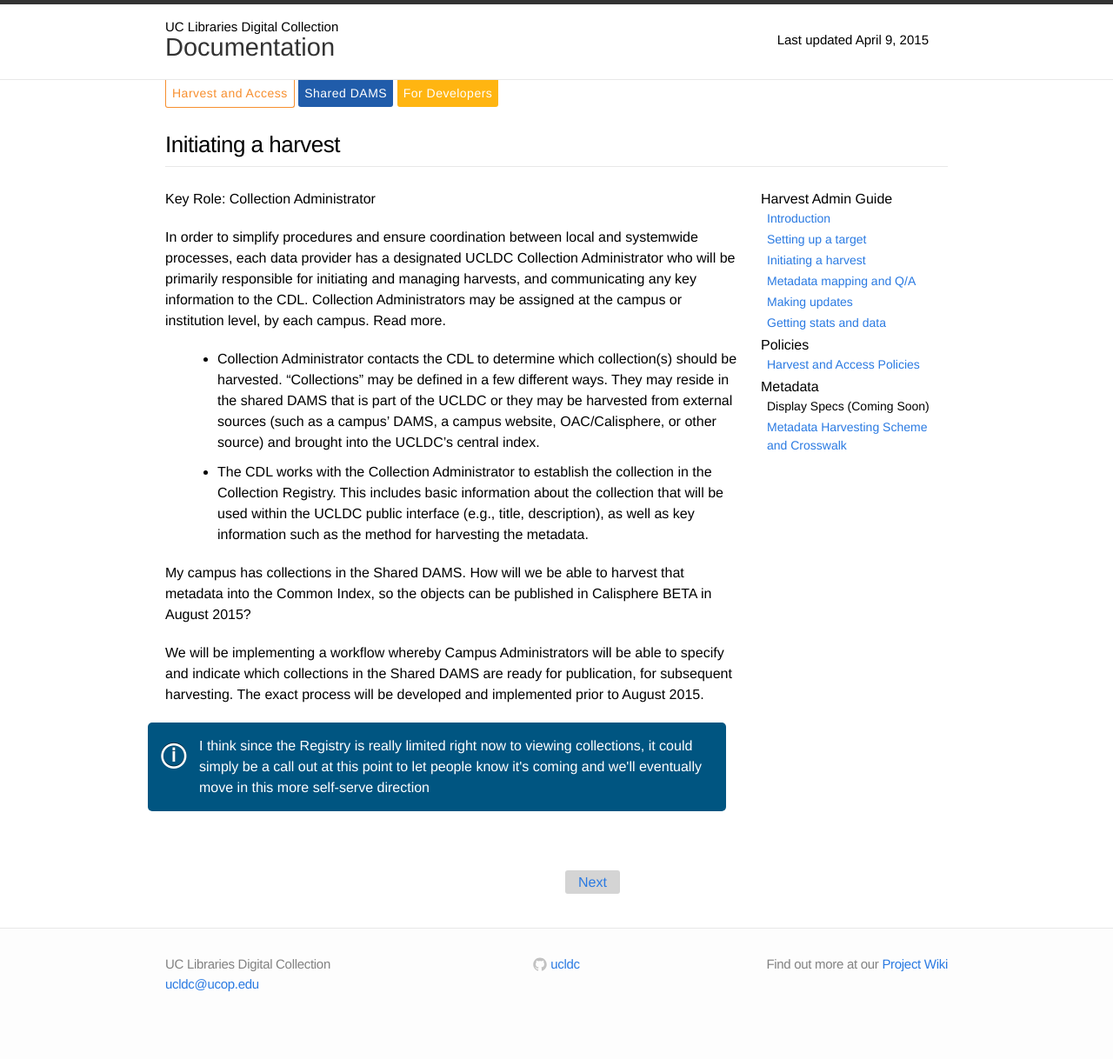
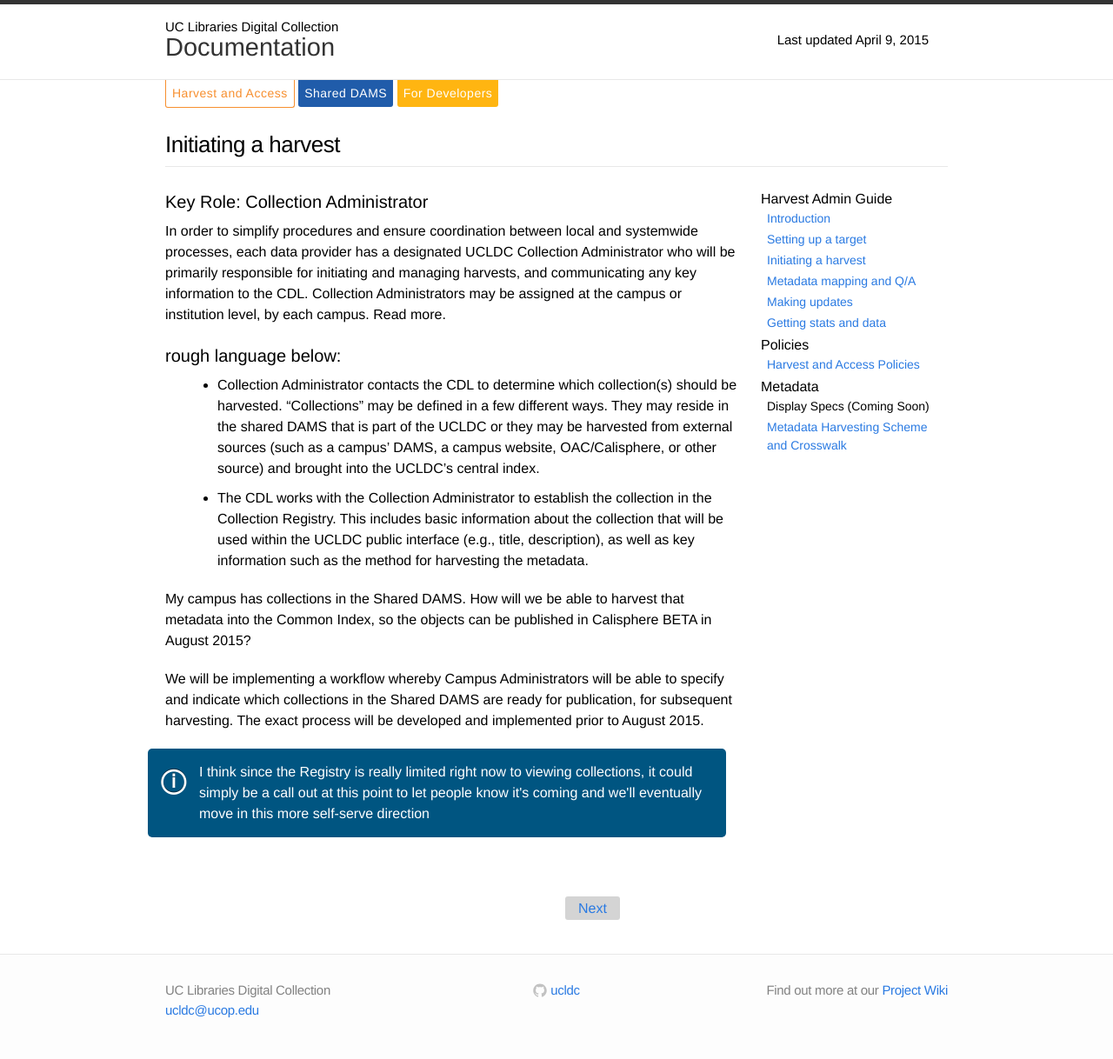
Before and after one commit to ucldc/ucldc-docs, a Jekyll site: the page built from docs/registry/start-harvest.md, in a window 1280 px wide. Shown: the whole page at 87% size. Built offline with Jekyll 4.4.1, drawn with Linux system fonts in a browser that asks for light colours; nearby versions of some CDN libraries; before the commit the page ends 1188 px from its top, so only the background shows below that.

Commit message:
Update start-harvest.md

```diff
--- a/docs/registry/start-harvest.md
+++ b/docs/registry/start-harvest.md
@@ -6,10 +6,10 @@
 breadcrumbs: Calisphere Admin Guide
 ---
 
-Key Role: Collection Administrator
-
+##Key Role: Collection Administrator
 In order to simplify procedures and ensure coordination between local and systemwide processes, each data provider has a designated UCLDC Collection Administrator who will be primarily responsible for initiating and managing harvests, and communicating any key information to the CDL. Collection Administrators may be assigned at the campus or institution level, by each campus. Read more.
 
+##rough language below:
 - Collection Administrator contacts the CDL to determine which collection(s) should be harvested.  “Collections” may be defined in a few different ways. They may reside in the shared DAMS that is part of the UCLDC or they may be harvested from external sources (such as a campus' DAMS, a campus website, OAC/Calisphere, or other source) and brought into the UCLDC’s central index.
 
 - The CDL works with the Collection Administrator to establish the collection in the Collection Registry.  This includes basic information about the collection that will be used within the UCLDC public interface (e.g., title, description), as well as key information such as the method for harvesting the metadata.
```
